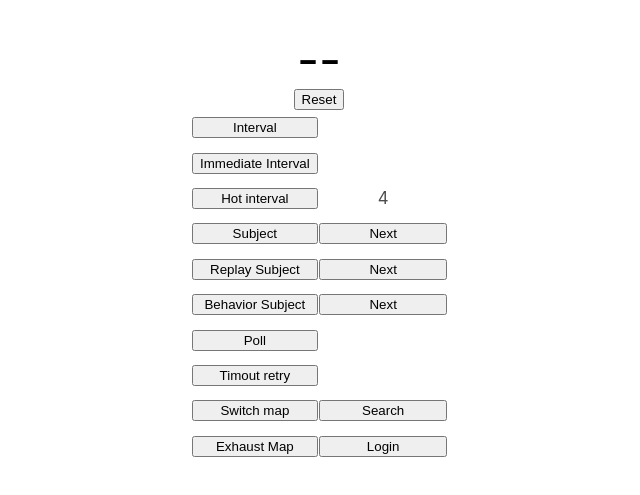
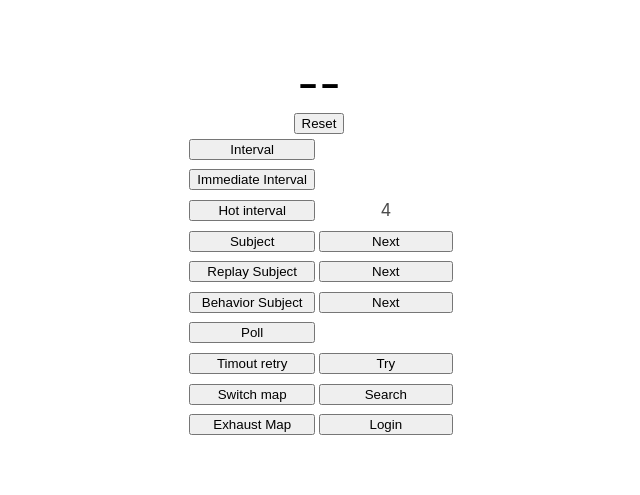
Before and after one commit to vagonpidarasov/use-observable, a React (Create React App) app: page / in a window 1280 px wide. Shown: the part 153-648 px from the top of the page, without its empty margins (321-961 px from the left). Built offline with nearby package versions, Linux system fonts and the light colour scheme.

Commit message:
chore: Go away from your laptop

```diff
--- a/src/App.scss
+++ b/src/App.scss
@@ -12,7 +12,7 @@
   }
 
   .grid-row {
-    margin: 0.3em 0;
+    margin: 0.2em 0;
     display: grid;
     grid-template-areas:
       "pick control";
@@ -20,7 +20,7 @@
 
     .pick {
       grid-area: pick;
-      margin: 0 0.1em;
+      margin: 0 0.3em;
     }
 
     .value {
@@ -30,7 +30,7 @@
     }
 
     .control {
-      margin: 0 0.1em;
+      margin: 0 0.3em;
       grid-area: control;
     }
   }
--- a/src/use-cases/BehaviorSubject.tsx
+++ b/src/use-cases/BehaviorSubject.tsx
@@ -6,7 +6,7 @@ const subject = new BehaviorSubject<number>(1);
 const observable = subject.asObservable();
 
 export function BehaviorSubjectObservable({onSelect}: PropsType) {
-  const handleSelect = useCallback(() => onSelect(observable), [observable]);
+  const handleSelect = useCallback(() => onSelect(observable), [onSelect, observable]);
   const handleNext = useCallback(() => subject.next(Math.floor(Math.random()*100)), [subject]);
 
   return (
--- a/src/use-cases/ExhaustMap.tsx
+++ b/src/use-cases/ExhaustMap.tsx
@@ -19,7 +19,7 @@ const observable = subject.asObservable().pipe(
 );
 
 export function ExhaustMap({onSelect}: PropsType) {
-  const handleSelect = useCallback(() => onSelect(observable), []);
+  const handleSelect = useCallback(() => onSelect(observable), [onSelect, observable]);
   const handleLogin = useCallback(() => subject.next(true), [subject]);
 
   return (
--- a/src/use-cases/FetchPoll.tsx
+++ b/src/use-cases/FetchPoll.tsx
@@ -4,23 +4,21 @@ import {
   interval,
   switchMap,
   map,
-  EMPTY,
-  startWith,
   Observable,
+  timer,
 } from 'rxjs';
 import {ajax} from 'rxjs/ajax';
 import {PropsType} from './props-type';
 
 const endpoint = 'http://localhost:3001/rand';
-const observable:Observable<number> = EMPTY.pipe(
-  startWith(0),
+const observable:Observable<number> = timer(0).pipe(
   concatWith(interval(1000)),
   switchMap(() => ajax.getJSON<{value: number}>(endpoint)),
   map(data => data.value),
 );
 
 export function FetchPoll({onSelect}: PropsType) {
-  const handleSelect = useCallback(() => onSelect(observable), []);
+  const handleSelect = useCallback(() => onSelect(observable), [onSelect, observable]);
 
   return (
     <div className="grid-row">
--- a/src/use-cases/HotInterval.tsx
+++ b/src/use-cases/HotInterval.tsx
@@ -6,7 +6,7 @@ import {useObservable} from '../useObservable';
 const observable = interval(1000).pipe(shareReplay(1));
 
 export function HotInterval({onSelect}: PropsType) {
-  const handleSelect = useCallback(() => onSelect(observable), [observable]);
+  const handleSelect = useCallback(() => onSelect(observable), [onSelect, observable]);
   const hot = useObservable<number>(observable);
 
   return (
--- a/src/use-cases/ImmediateInterval.tsx
+++ b/src/use-cases/ImmediateInterval.tsx
@@ -1,14 +1,13 @@
 import React, {useCallback} from 'react';
-import {interval, concatWith, EMPTY, startWith, map} from 'rxjs';
+import {interval, concatWith, timer, map} from 'rxjs';
 import {PropsType} from './props-type';
 
-const observable = EMPTY.pipe(
-  startWith(0),
+const observable = timer(0).pipe(
   concatWith(interval(1000).pipe(map(v => v + 1)))
 );
 
 export function ImmediateInterval({onSelect}: PropsType) {
-  const handleSelect = useCallback(() => onSelect(observable), [observable]);
+  const handleSelect = useCallback(() => onSelect(observable), [onSelect, observable]);
   return (
     <div className="grid-row">
       <button className="pick" onClick={handleSelect}>Immediate Interval</button>
--- a/src/use-cases/Interval.tsx
+++ b/src/use-cases/Interval.tsx
@@ -5,7 +5,7 @@ import {PropsType} from './props-type';
 const observable = interval(1000);
 
 export function Interval({onSelect}: PropsType) {
-  const handleSelect = useCallback(() => onSelect(observable), [observable]);
+  const handleSelect = useCallback(() => onSelect(observable), [onSelect, observable]);
 
   return (
     <div className="grid-row">
--- a/src/use-cases/ReplaySubject.tsx
+++ b/src/use-cases/ReplaySubject.tsx
@@ -6,7 +6,7 @@ const subject = new ReplaySubject<number>(3);
 const observable = subject.asObservable();
 
 export function ReplaySubjectObservable({onSelect}: PropsType) {
-  const handleSelect = useCallback(() => onSelect(observable), [observable]);
+  const handleSelect = useCallback(() => onSelect(observable), [onSelect, observable]);
   const handleNext = useCallback(() => subject.next(Math.floor(Math.random()*100)), [subject]);
 
   return (
--- a/src/use-cases/Subject.tsx
+++ b/src/use-cases/Subject.tsx
@@ -6,7 +6,7 @@ const subject = new Subject<number>();
 const observable = subject.asObservable();
 
 export function SubjectObservable({onSelect}: PropsType) {
-  const handleSelect = useCallback(() => onSelect(observable), [observable]);
+  const handleSelect = useCallback(() => onSelect(observable), [onSelect, observable]);
   const handleNext = useCallback(() => subject.next(Math.floor(Math.random()*100)), [subject]);
 
   return (
--- a/src/use-cases/SwitchMap.tsx
+++ b/src/use-cases/SwitchMap.tsx
@@ -11,7 +11,7 @@ import {PropsType} from './props-type';
 const endpoint = 'http://localhost:3001/rand?delay=2000';
 const data:Observable<number> = ajax.getJSON<{value: number}>(endpoint).pipe(
   map(data => data.value),
-)
+);
 
 const subject = new Subject<boolean>();
 const observable = subject.asObservable().pipe(
@@ -19,7 +19,7 @@ const observable = subject.asObservable().pipe(
 );
 
 export function SwitchMap({onSelect}: PropsType) {
-  const handleSelect = useCallback(() => onSelect(observable), []);
+  const handleSelect = useCallback(() => onSelect(observable), [onSelect, observable]);
   const handleLogin = useCallback(() => subject.next(true), [subject]);
 
   return (
--- a/src/use-cases/TimeoutRetry.tsx
+++ b/src/use-cases/TimeoutRetry.tsx
@@ -4,6 +4,10 @@ import {
   timeout,
   map,
   Observable,
+  Subject,
+  switchMap,
+  catchError,
+  EMPTY,
 } from 'rxjs';
 import {ajax} from 'rxjs/ajax';
 import {PropsType} from './props-type';
@@ -13,14 +17,21 @@ const data:Observable<number> = ajax.getJSON<{value: number}>(endpoint).pipe(
   timeout(500),
   retry(2),
   map(data => data.value),
-)
+);
+
+const subject = new Subject<boolean>();
+const observable = subject.asObservable().pipe(
+  switchMap(() => data.pipe(catchError(e => EMPTY)))
+);
 
 export function TimeoutRetry({onSelect}: PropsType) {
-  const handleSelect = useCallback(() => onSelect(data), []);
+  const handleSelect = useCallback(() => onSelect(observable), [onSelect, observable]);
+  const handleTry = useCallback(() => subject.next(true), [subject]);
 
   return (
     <div className="grid-row">
       <button className="pick" onClick={handleSelect}>Timout retry</button>
+      <button onClick={handleTry}>Try</button>
     </div>
   );
 }
```
